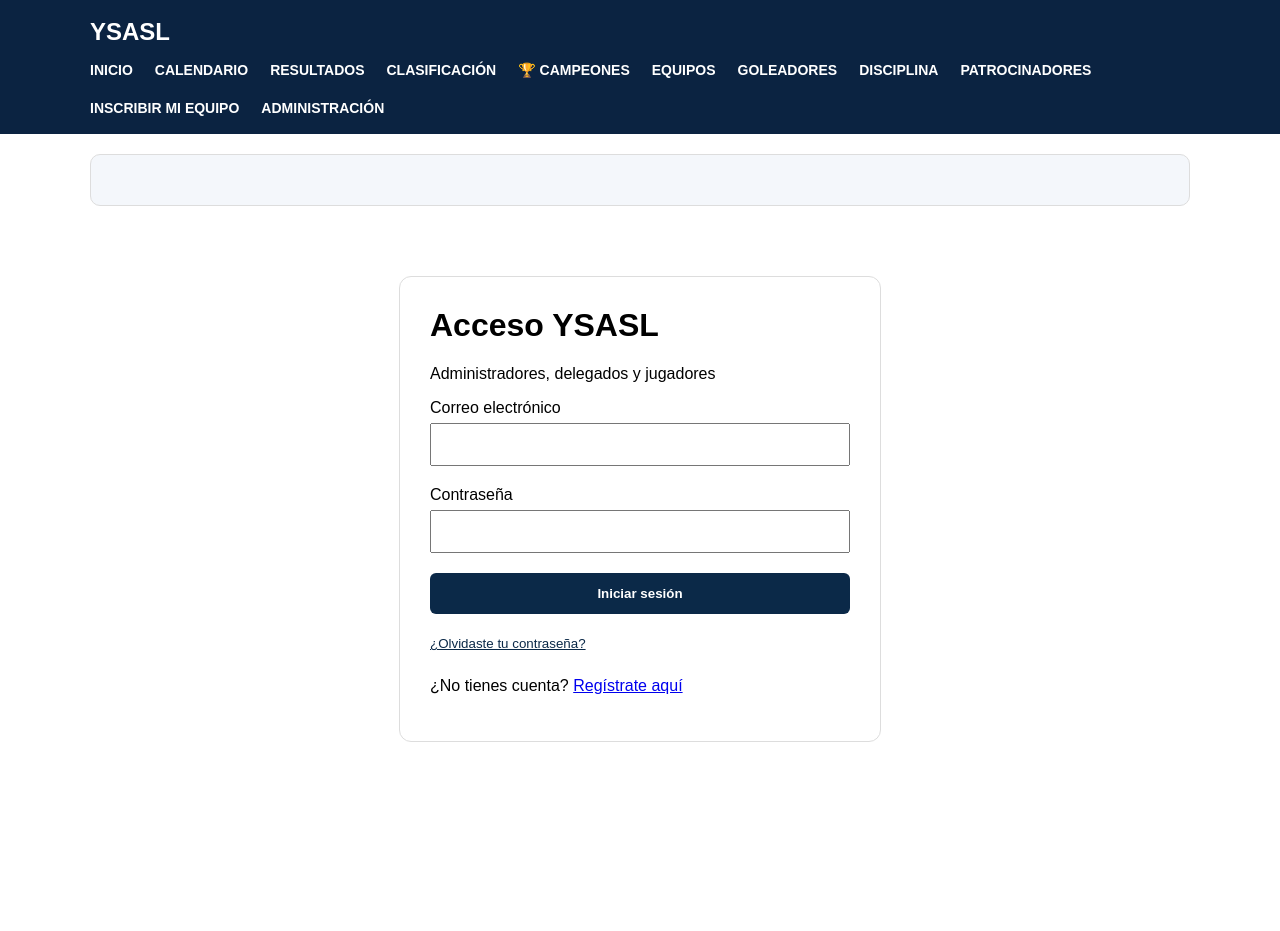
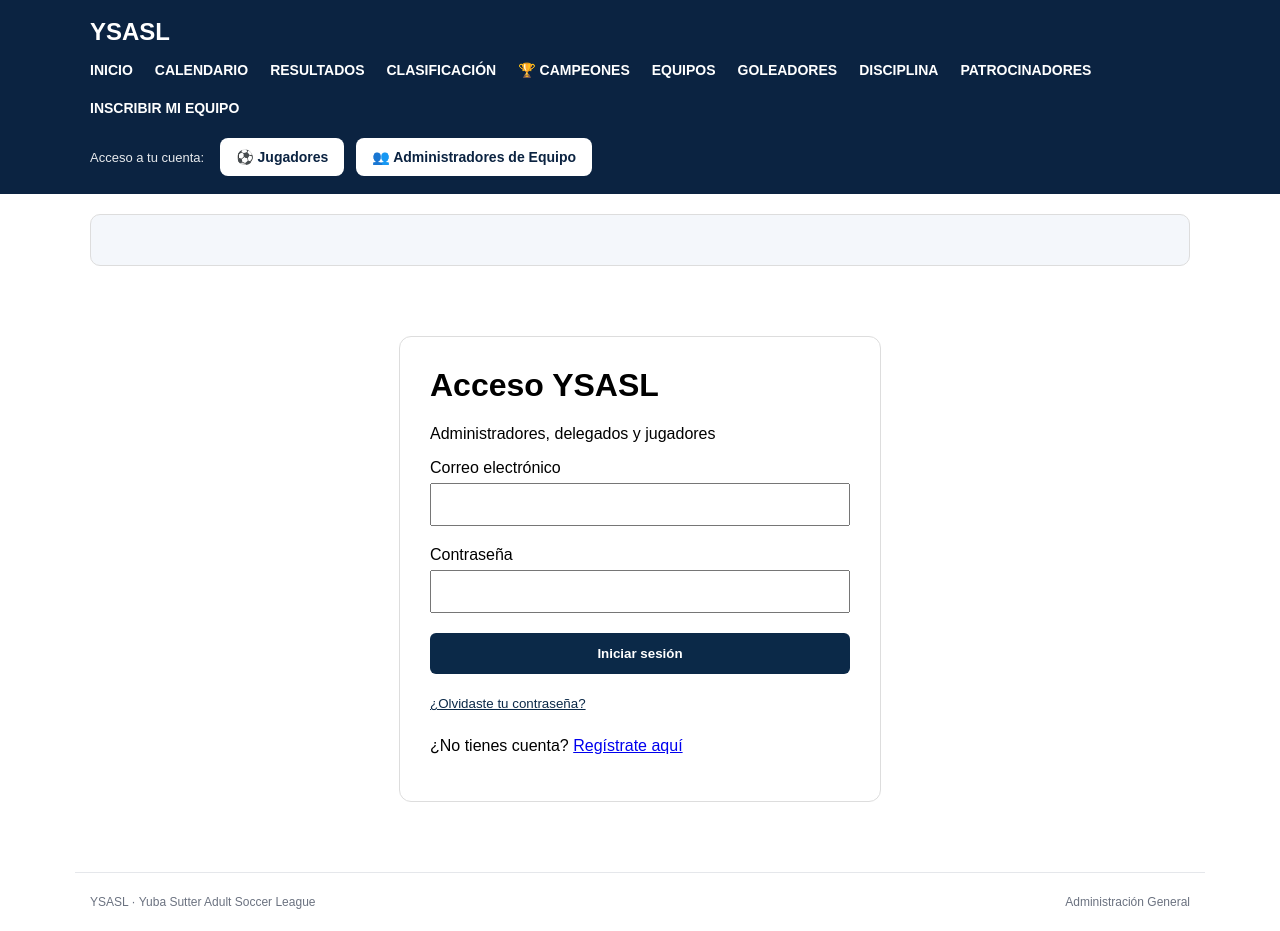
Before and after one commit to PrimoRz1/ysasl-website, a Next.js app: page /login in a window 1280 px wide. Before the commit the page ends 812 px from the top, so only its background shows below. Built offline with nearby package versions, Linux system fonts and the light colour scheme; no server answers; the database is empty.

Commit message:
Update layout.js

```diff
--- a/app/layout.js
+++ b/app/layout.js
@@ -6,11 +6,29 @@ export const metadata = {
   description: 'Sitio oficial de Yuba Sutter Adult Soccer League',
 }
 
+const linkStyle = {
+  color: 'white',
+  textDecoration: 'none',
+  fontWeight: 'bold',
+  fontSize: '14px',
+}
+
+const accesoStyle = {
+  display: 'inline-block',
+  padding: '11px 16px',
+  borderRadius: '8px',
+  background: '#ffffff',
+  color: '#0b2341',
+  textDecoration: 'none',
+  fontWeight: 'bold',
+  fontSize: '14px',
+  textAlign: 'center',
+}
+
 export default function RootLayout({ children }) {
   return (
     <html lang="es">
       <body style={{ margin: 0, fontFamily: 'Arial, sans-serif' }}>
-
         <header
           style={{
             background: '#0b2341',
@@ -18,12 +36,7 @@ export default function RootLayout({ children }) {
             padding: '18px 30px',
           }}
         >
-          <div
-            style={{
-              maxWidth: '1100px',
-              margin: '0 auto',
-            }}
-          >
+          <div style={{ maxWidth: '1100px', margin: '0 auto' }}>
             <div
               style={{
                 fontSize: '24px',
@@ -35,58 +48,42 @@ export default function RootLayout({ children }) {
             </div>
 
             <nav
+              aria-label="Navegación principal"
+              style={{ display: 'flex', gap: '22px', flexWrap: 'wrap' }}
+            >
+              <Link href="/" style={linkStyle}>INICIO</Link>
+              <Link href="/calendario" style={linkStyle}>CALENDARIO</Link>
+              <Link href="/resultados" style={linkStyle}>RESULTADOS</Link>
+              <Link href="/clasificacion" style={linkStyle}>CLASIFICACIÓN</Link>
+              <Link href="/campeones" style={linkStyle}>🏆 CAMPEONES</Link>
+              <Link href="/equipos" style={linkStyle}>EQUIPOS</Link>
+              <Link href="/goleadores" style={linkStyle}>GOLEADORES</Link>
+              <Link href="/disciplina" style={linkStyle}>DISCIPLINA</Link>
+              <Link href="/patrocinadores" style={linkStyle}>PATROCINADORES</Link>
+              <Link href="/inscripciones" style={linkStyle}>INSCRIBIR MI EQUIPO</Link>
+            </nav>
+
+            <div
               style={{
+                marginTop: '22px',
                 display: 'flex',
-                gap: '22px',
+                gap: '12px',
                 flexWrap: 'wrap',
+                alignItems: 'center',
               }}
             >
-              <Link href="/" style={linkStyle}>
-                INICIO
+              <span style={{ fontSize: '13px', opacity: 0.9, marginRight: '4px' }}>
+                Acceso a tu cuenta:
+              </span>
+              <Link href="/jugador" style={accesoStyle}>
+                ⚽ Jugadores
               </Link>
-
-              <Link href="/calendario" style={linkStyle}>
-                CALENDARIO
+              <Link href="/delegado" style={accesoStyle}>
+                👥 Administradores de Equipo
               </Link>
-
-              <Link href="/resultados" style={linkStyle}>
-                RESULTADOS
-              </Link>
-
-              <Link href="/clasificacion" style={linkStyle}>
-                CLASIFICACIÓN
-              </Link>
-
-<Link href="/campeones" style={linkStyle}>
-  🏆 CAMPEONES
-</Link>
-
-
-              <Link href="/equipos" style={linkStyle}>
-                EQUIPOS
-              </Link>
-
-              <Link href="/goleadores" style={linkStyle}>
-                GOLEADORES
-              </Link>
-
-              <Link href="/disciplina" style={linkStyle}>
-                DISCIPLINA
-              </Link>
-              <Link href="/patrocinadores" style={linkStyle}>
-  PATROCINADORES
-</Link>
-
-<Link href="/inscripciones" style={linkStyle}>
-  INSCRIBIR MI EQUIPO
-</Link>
-
-              <Link href="/admin" style={linkStyle}>
-  ADMINISTRACIÓN
-</Link>
-            </nav>
+            </div>
           </div>
-                </header>
+        </header>
 
         <section
           style={{
@@ -110,14 +107,30 @@ export default function RootLayout({ children }) {
 
         {children}
 
+        <footer
+          style={{
+            maxWidth: '1100px',
+            margin: '50px auto 0',
+            padding: '22px 15px',
+            borderTop: '1px solid #e5e7eb',
+            display: 'flex',
+            justifyContent: 'space-between',
+            gap: '12px',
+            flexWrap: 'wrap',
+            alignItems: 'center',
+            color: '#6b7280',
+            fontSize: '12px',
+          }}
+        >
+          <span>YSASL · Yuba Sutter Adult Soccer League</span>
+          <Link
+            href="/admin"
+            style={{ color: '#6b7280', textDecoration: 'none', fontSize: '12px' }}
+          >
+            Administración General
+          </Link>
+        </footer>
       </body>
     </html>
   )
 }
-
-const linkStyle = {
-  color: 'white',
-  textDecoration: 'none',
-  fontWeight: 'bold',
-  fontSize: '14px',
-}
```
